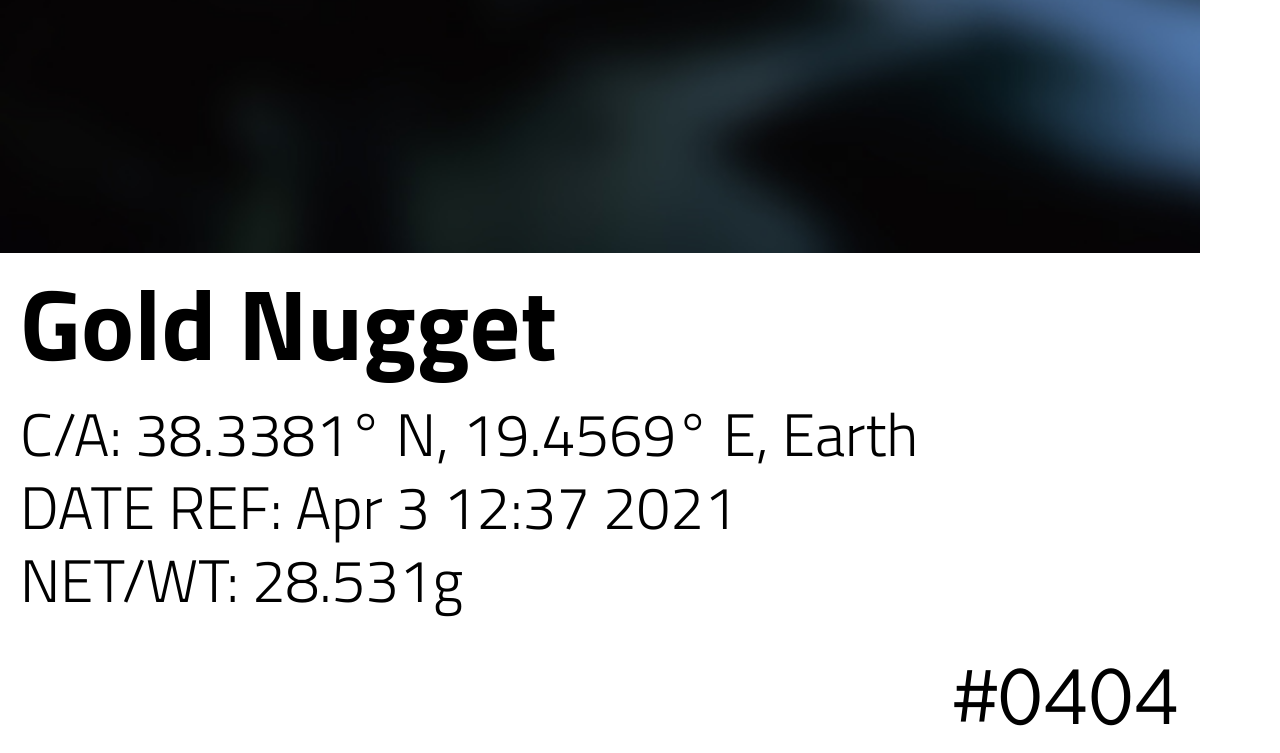
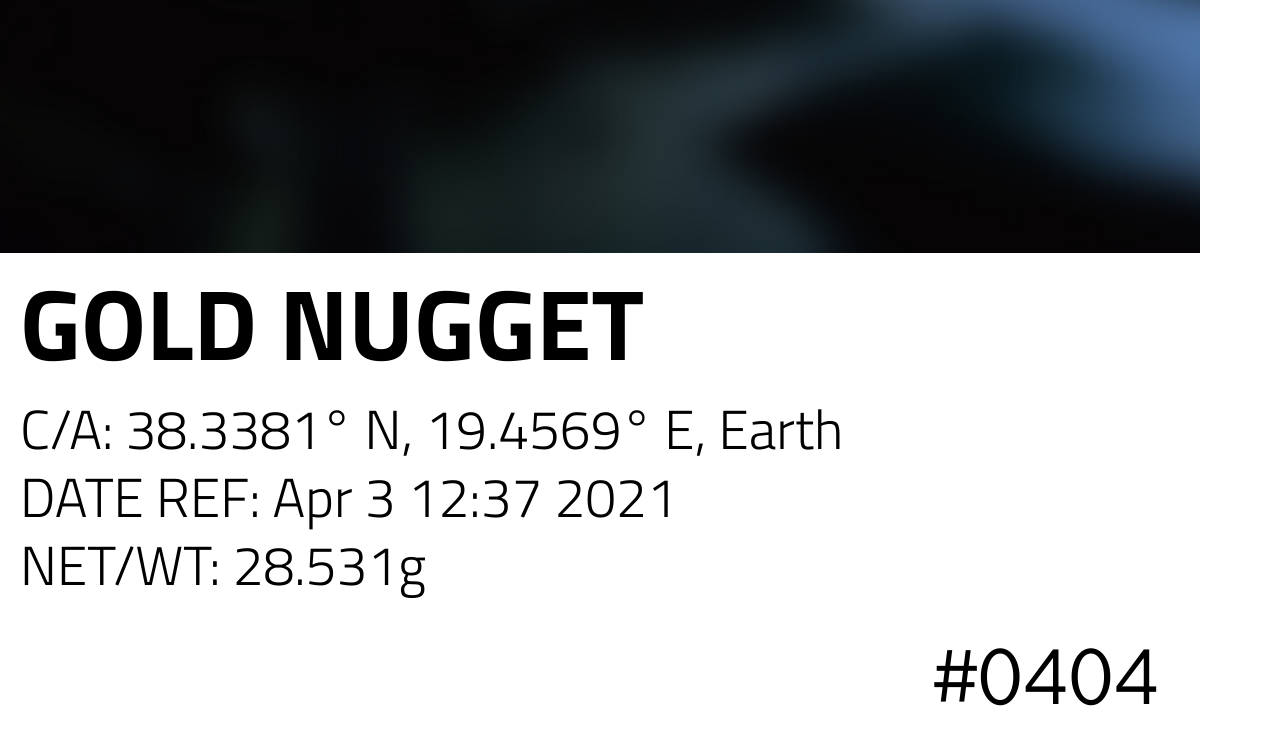
Before and after one commit to maxwellfortney/cryptonauts-server, a website: page html/coal.html in a window 1280 px wide. Shown: the part 1197-1950 px from the top of the page. Drawn offline with Linux system fonts and the light colour scheme.

Commit message:
Adjustments

```diff
--- a/html/coal.html
+++ b/html/coal.html
@@ -101,17 +101,19 @@
 
             .subText {
                 font-family: "Titillium Web";
-                line-height: 60px;
+                line-height: 55px;
                 font-weight: 300;
-                font-size: 60px;
+                font-size: 55px;
             }
 
             .mineID {
-                width: 100%;
+                align-self: flex-end;
                 text-align: right;
                 font-family: "Didact Gothic";
                 font-size: 80px;
                 line-height: 80px;
+                margin-bottom: 20px;
+                padding-right: 20px;
             }
         </style>
     </head>
@@ -123,7 +125,7 @@
             <img src="./assets/gold-example.png" class="renderedArt" />
         </div>
         <div class="infoContainer">
-            <p class="name">Gold Nugget</p>
+            <p class="name">GOLD NUGGET</p>
             <div class="infoMiddle">
                 <p class="location subText">
                     C/A: 38.3381° N, 19.4569° E, Earth
```
